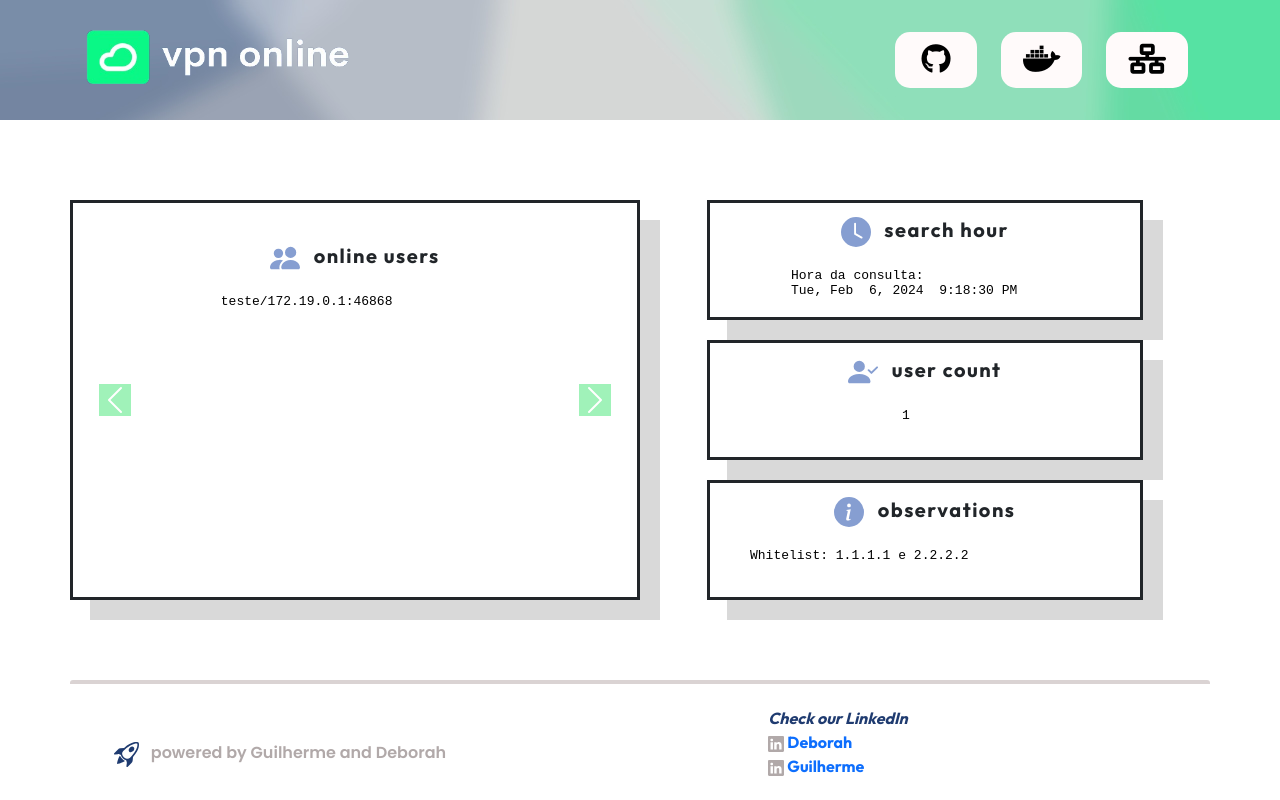
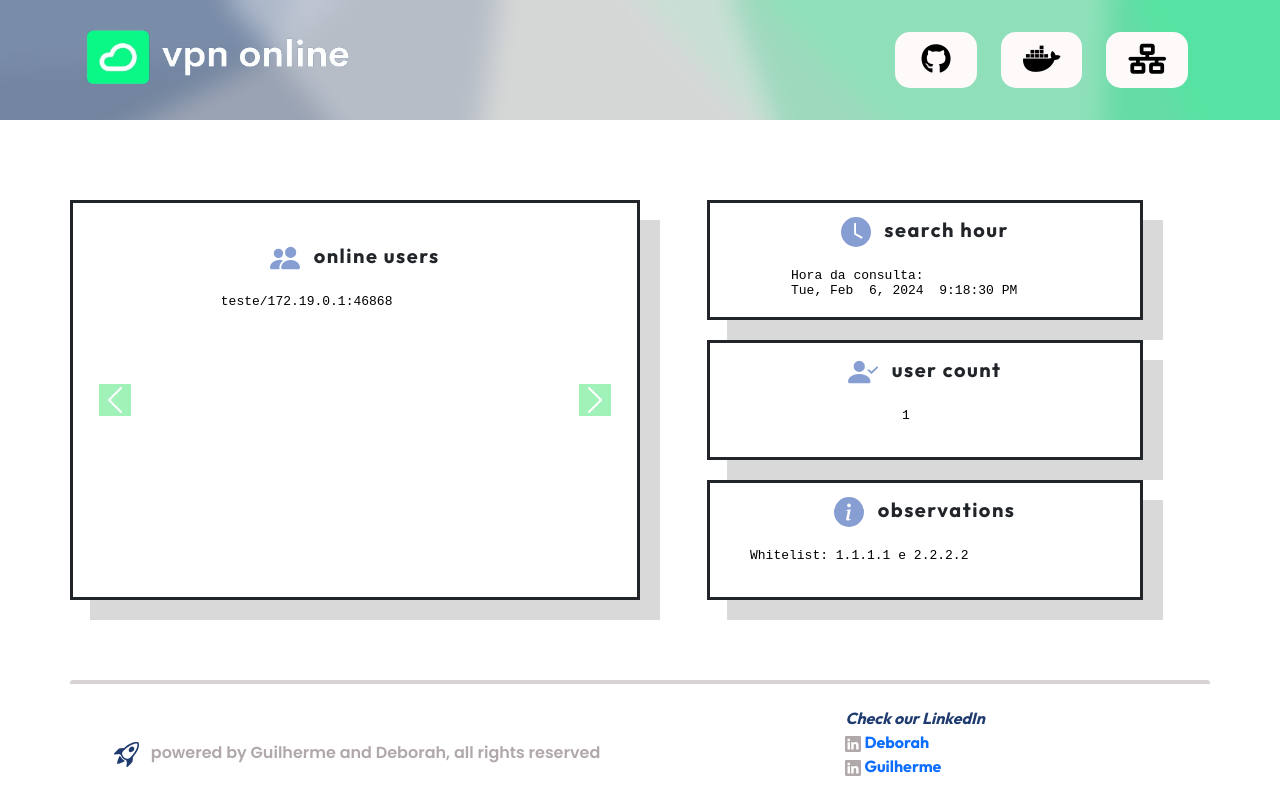
Before and after one commit to debmaiia/frontvpn, a website: page public/index.html in a window 1280 px wide. Drawn offline with nearby package versions, Linux system fonts and the light colour scheme.

Commit message:
feat: copyright rights

```diff
--- a/public/index.html
+++ b/public/index.html
@@ -92,7 +92,7 @@
                 <path d="M9.752 6.193c.599.6 1.73.437 2.528-.362s.96-1.932.362-2.531c-.599-.6-1.73-.438-2.528.361-.798.8-.96 1.933-.362 2.532"/>
                 <path d="M15.811 3.312c-.363 1.534-1.334 3.626-3.64 6.218l-.24 2.408a2.56 2.56 0 0 1-.732 1.526L8.817 15.85a.51.51 0 0 1-.867-.434l.27-1.899c.04-.28-.013-.593-.131-.956a9 9 0 0 0-.249-.657l-.082-.202c-.815-.197-1.578-.662-2.191-1.277-.614-.615-1.079-1.379-1.275-2.195l-.203-.083a10 10 0 0 0-.655-.248c-.363-.119-.675-.172-.955-.132l-1.896.27A.51.51 0 0 1 .15 7.17l2.382-2.386c.41-.41.947-.67 1.524-.734h.006l2.4-.238C9.005 1.55 11.087.582 12.623.208c.89-.217 1.59-.232 2.08-.188.244.023.435.06.57.093q.1.026.16.045c.184.06.279.13.351.295l.029.073a3.5 3.5 0 0 1 .157.721c.055.485.051 1.178-.159 2.065m-4.828 7.475.04-.04-.107 1.081a1.54 1.54 0 0 1-.44.913l-1.298 1.3.054-.38c.072-.506-.034-.993-.172-1.418a9 9 0 0 0-.164-.45c.738-.065 1.462-.38 2.087-1.006M5.205 5c-.625.626-.94 1.351-1.004 2.09a9 9 0 0 0-.45-.164c-.424-.138-.91-.244-1.416-.172l-.38.054 1.3-1.3c.245-.246.566-.401.91-.44l1.08-.107zm9.406-3.961c-.38-.034-.967-.027-1.746.163-1.558.38-3.917 1.496-6.937 4.521-.62.62-.799 1.34-.687 2.051.107.676.483 1.362 1.048 1.928.564.565 1.25.941 1.924 1.049.71.112 1.429-.067 2.048-.688 3.079-3.083 4.192-5.444 4.556-6.987.183-.771.18-1.345.138-1.713a3 3 0 0 0-.045-.283 3 3 0 0 0-.3-.041Z"/>
                 <path d="M7.009 12.139a7.6 7.6 0 0 1-1.804-1.352A7.6 7.6 0 0 1 3.794 8.86c-1.102.992-1.965 5.054-1.839 5.18.125.126 3.936-.896 5.054-1.902Z"/>
-              </svg> powered by Guilherme and Deborah </p>
+              </svg> powered by Guilherme and Deborah, all rights reserved </p>
 
                 <ul class="list">
                     <li style="font-style: italic; color: #1f3b70;"> Check our LinkedIn </li>
```
Also changed, not shown: .github/workflows/pipeline.yml.
